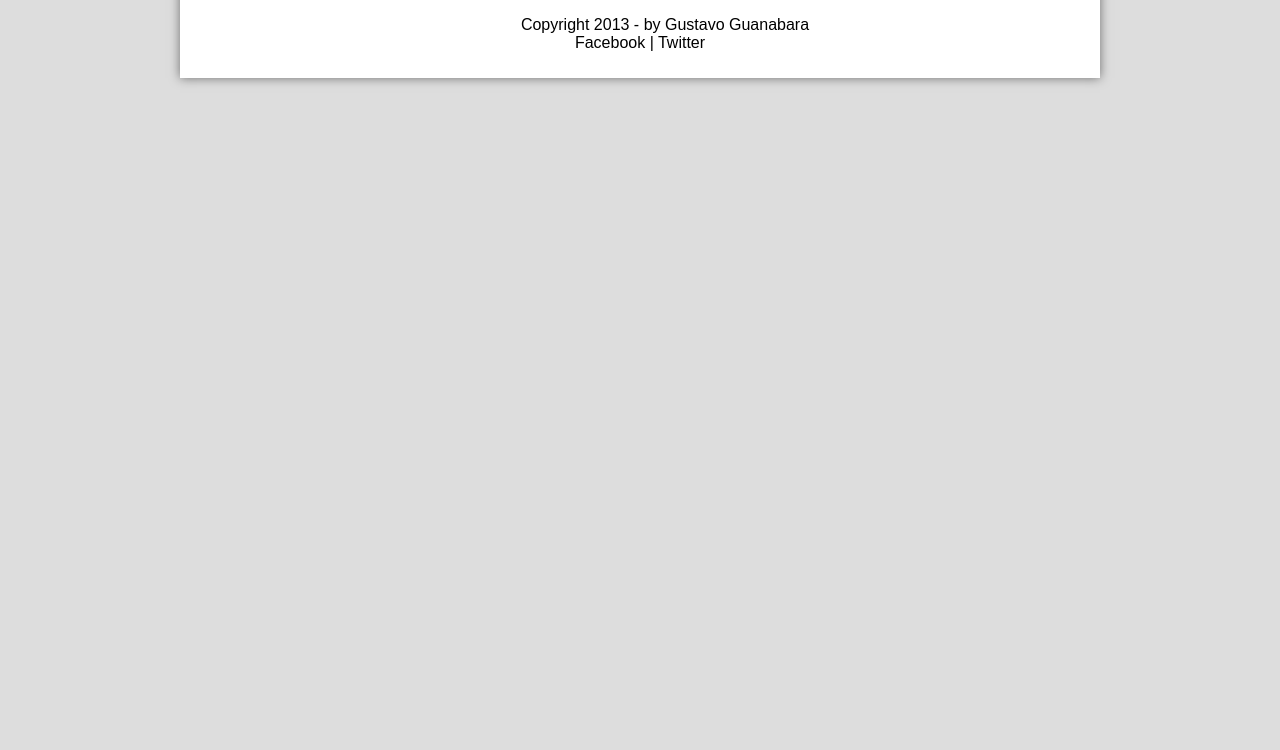
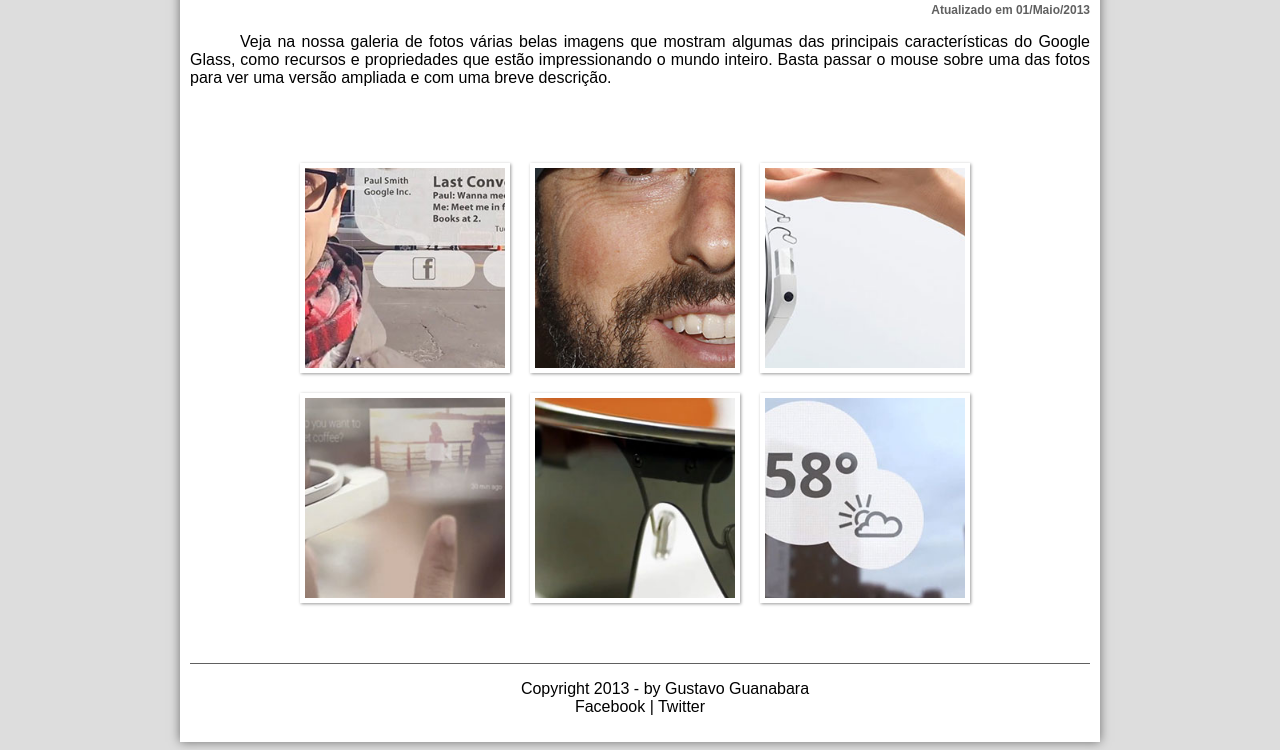
Before and after one commit to MatheusHFernandes/projeto-glass-html5, a plain HTML site: page fotos.html in a window 1280 px wide. Shown: the part 285-1035 px from the top of the page. Before the commit the page ends 800 px from the top, so only its background shows below. Drawn offline with Linux system fonts and the light colour scheme.

Commit message:
Galeria de Fotos

```diff
--- a/_css/fotos.css
+++ b/_css/fotos.css
@@ -0,0 +1,113 @@
+@charset "UTF-8";
+
+ul#album-fotos {
+    width: 700px;
+    margin: 0 auto;
+    padding: 50px;
+    overflow: hidden;
+    list-style: none;
+}
+
+ul#album-fotos li span {
+    opacity: 0;
+    color: #ffffff;
+    text-shadow: 1px 1px 1px #000000;
+    background-color: rgba(0, 0, 0, .3);
+    font-size: 9pt;
+    line-height: 370px;
+    padding: 5px;
+
+}
+
+ul#album-fotos li:hover {
+    -webkit-transform: scale(1.5);
+    transform: scale(1.5);
+}
+
+ul#album-fotos li:hover span {
+    opacity: 1;
+}
+
+ul#album-fotos li {
+    float: left;
+    width: 200px;
+    height: 200px;
+    margin: 10px;
+    border: 5px solid #ffffff;
+    background-color: #ffffff;
+    box-shadow: 1px 1px 3px rgba(0, 0, 0, 0.4);
+    -webkit-transition: all 0.3s ease-in;
+    transition: all 0.3s ease-in;
+}
+
+ul#album-fotos li#foto01 {
+    background: url('../_imagens/galeria-01.jpg') no-repeat;
+    background-position: 50% 50%;
+    background-size: 400px 400px;
+    background-color: #ffffff;
+}
+
+ul#album-fotos li#foto01:hover {
+    background-position: 0px 0px;
+    background-size: 200px 200px;
+}
+
+ul#album-fotos li#foto02 {
+    background: url('../_imagens/galeria-02.jpg') no-repeat;
+    background-position: 50% 50%;
+    background-size: 400px 400px;
+    background-color: #ffffff;
+}
+
+ul#album-fotos li#foto02:hover {
+    background-position: 0px 0px;
+    background-size: 200px 200px;
+}
+
+ul#album-fotos li#foto03 {
+    background: url('../_imagens/galeria-03.jpg') no-repeat;
+    background-position: 50% 50%;
+    background-size: 400px 400px;
+    background-color: #ffffff;
+}
+
+ul#album-fotos li#foto03:hover {
+    background-position: 0px 0px;
+    background-size: 200px 200px;
+}
+
+ul#album-fotos li#foto04 {
+    background: url('../_imagens/galeria-04.jpg') no-repeat;
+    background-position: 50% 50%;
+    background-size: 400px 400px;
+    background-color: #ffffff;
+}
+
+ul#album-fotos li#foto04:hover {
+    background-position: 0px 0px;
+    background-size: 200px 200px;
+}
+
+ul#album-fotos li#foto05 {
+    background: url('../_imagens/galeria-05.jpg') no-repeat;
+    background-position: 50% 50%;
+    background-size: 400px 400px;
+    background-color: #ffffff;
+}
+
+ul#album-fotos li#foto05:hover {
+    background-position: 0px 0px;
+    background-size: 200px 200px;
+}
+
+ul#album-fotos li#foto06 {
+    background: url('../_imagens/galeria-06.jpg') no-repeat;
+    background-position: 50% 50%;
+    background-size: 400px 400px;
+    background-color: #ffffff;
+}
+
+ul#album-fotos li#foto06:hover {
+    background-position: 0px 0px;
+    background-size: 200px 200px;
+}
--- a/fotos.html
+++ b/fotos.html
@@ -4,7 +4,8 @@
 <head>
     <meta charset="UTF-8"/>
     <title>Tudo sobre Google Glass</title>
-    <link rel="stylesheet" type="text/css" href="_css/estilo.css"/>
+    <link rel="stylesheet" href="_css/estilo.css"/>
+    <link rel="stylesheet" href="_css/fotos.css">
 </head>
 <script src="_javascript/funcoes.js"></script>
 
@@ -17,7 +18,7 @@
     <h2>A revolução do Google está chegando</h2>
     </hgroup>
 
-<img id="icone" src="_imagens/glass-oculos-preto-peq.png"/>
+<img id="icone" src="_imagens/fotos.png"/>
 
 <nav id="menu">
 <h1>Menu Principal</h1>
@@ -28,36 +29,36 @@
         <li onmouseover="mudaFoto('_imagens/multimidia.png')" onmouseout="mudaFoto('_imagens/fotos.png')"><a href="multimidia.html">Multimídia</a></li>
         <li onmouseover="mudaFoto('_imagens/contato.png')" onmouseout="mudaFoto('_imagens/fotos.png')"><a href="fale-conosco.html">Fale conosco</a></li>
     </ul>
-</nav>
+  </nav>
+</header>
+
+<section id="corpo-full">
+    <article id="noticia-principal">
+        <header id="cabecalho-artigo">
+        <hgroup>
+    <h3>Glass > Fotos</h3>
+    <h1>Galeria de Imagens do Google Glass</h1>
+    <h2>por Gustavo Guanabara</h2>
+    <h3 class="direita">Atualizado em 01/Maio/2013</h3>
+        </hgroup>
     </header>
 
-[AQUI ENTRA UMA FOTO]
+<p>Veja na nossa galeria de fotos várias belas imagens que mostram algumas das principais características do Google Glass, como recursos e propriedades que estão impressionando o mundo inteiro. Basta passar o mouse sobre uma das fotos para ver uma versão ampliada e com uma breve descrição.</p>
 
-Menu Principal
-- Home
-- Especificações
-- Fotos
-- Multimídia
-- Fale conosco
+<ul id="album-fotos">
+    <li id="foto01"><span> Agenda e lembretes </span></li>
+    <li id="foto02"><span> Sergey Brin usando o Glass</span></li>
+    <li id="foto03"><span> Leve e compacto</span></li>
+    <li id="foto04"><span> Sensação de uma tela de 50"</span></li>
+    <li id="foto05"><span> Vários tipos de lente</span></li>
+    <li id="foto06"><span> Informações importantes</span></li>
+</ul>
 
-Glass > Fotos
-Galeria de Imagens do Google Glass
-por Gustavo Guanabara
-Atualizado em 01/Maio/2013
-
-Veja na nossa galeria de fotos várias belas imagens que mostram algumas das principais características do Google Glass, como recursos e propriedades que estão impressionando o mundo inteiro. Basta passar o mouse sobre uma das fotos para ver uma versão ampliada e com uma breve descrição.
-
-- Agenda e lembretes
-- Sergey Brin usando o Glass
-- Leve e compacto
-- Sensação de uma tela de 50"
-- Vários tipos de lente
-- Informações importantes
-
-<footer id="rodape">
-<p>Copyright 2013 - by Gustavo Guanabara <br>
-<a href="http://Facebook.com/cursosemvideo" target="_blank"> Facebook </a>|<a href="http://twitter.com/cursosemvideo" target="_blank"> Twitter</a></p>
-</footer>
+    <footer id="rodape">
+    <p>Copyright 2013 - by Gustavo Guanabara <br>
+    <a href="http://Facebook.com/cursosemvideo" target="_blank"> Facebook </a>|
+    <a href="http://twitter.com/cursosemvideo" target="_blank"> Twitter</a></p>
+    </footer>
 
 </div>
 </body>
```
Also changed, not shown: specs.html (+1 -1 lines).
